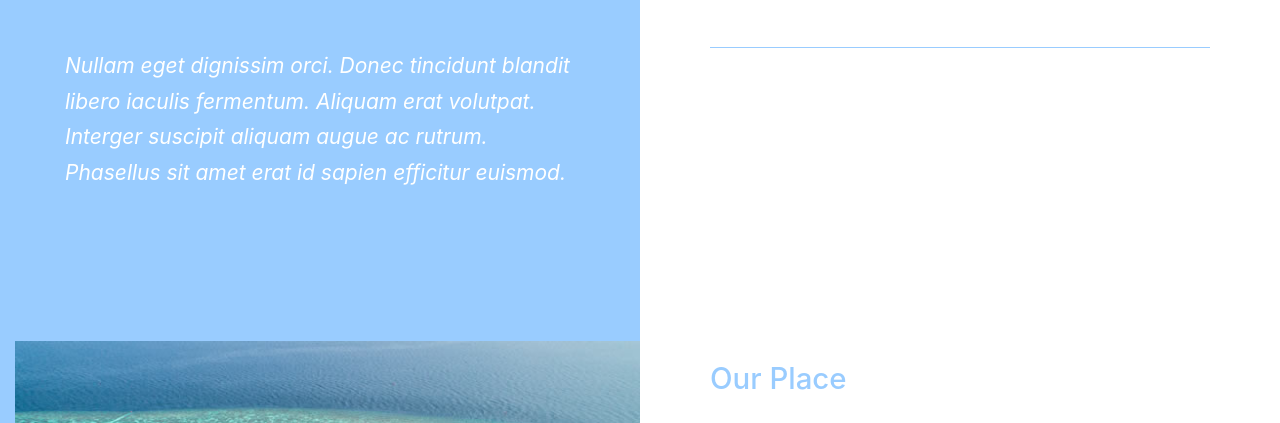
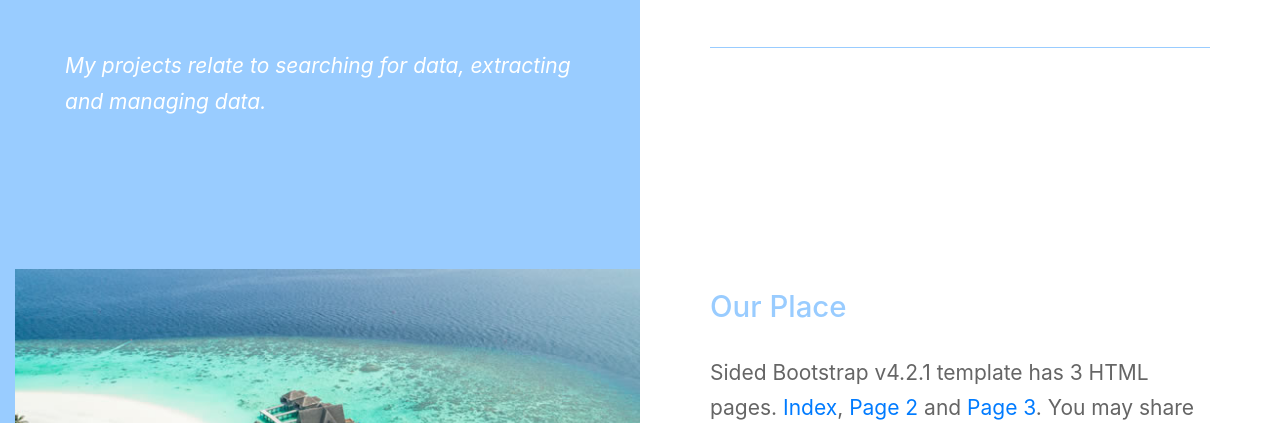
Before and after one commit to nambui-uoa/Portfolios, a plain HTML site: page index.html in a window 1280 px wide. Shown: the part 318-741 px from the top of the page. Drawn offline with Linux system fonts and the light colour scheme.

Commit message:
Update index.html

```diff
--- a/index.html
+++ b/index.html
@@ -46,7 +46,7 @@ https://templatemo.com/tm-527-sided
               <div class="tm-section-text-container">
                 <i class="tm-text-white">
                   <p class="mb-0">
-                    Nullam eget dignissim orci. Donec tincidunt blandit libero iaculis fermentum. Aliquam erat volutpat. Interger suscipit aliquam augue ac rutrum. Phasellus sit amet erat id sapien efficitur euismod.</p>
+                    My projects relate to searching for data, extracting and managing data.</p>
                 </i>
               </div>
             </div>
```
